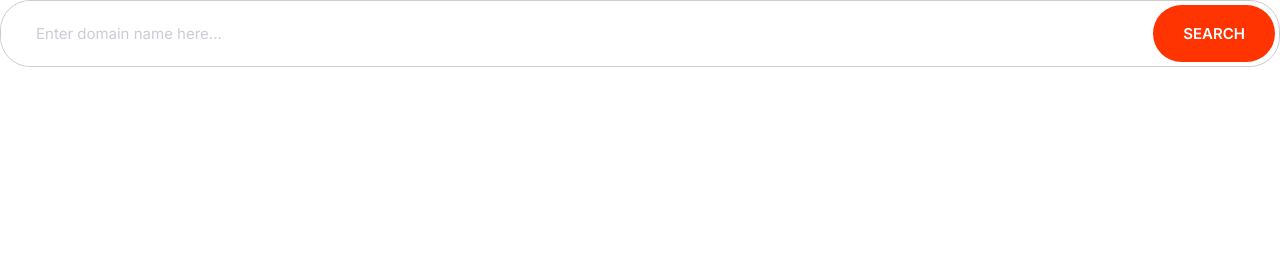
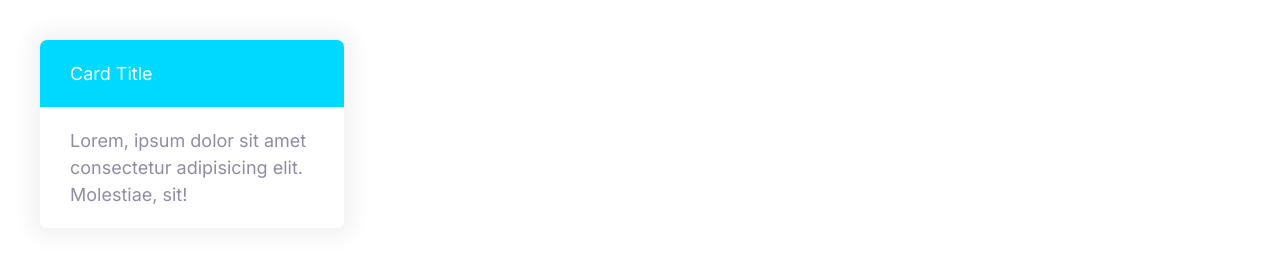
Before and after one commit to aminsajad/moshify, a plain HTML site: page index.html in a window 1280 px wide. Drawn offline with Linux system fonts and the light colour scheme.

Commit message:
Add carts.

```diff
--- a/css/styles.css
+++ b/css/styles.css
@@ -270,3 +270,25 @@ h1,h2,h3{
     font-size: 1.5rem;
   }
 }
+
+/* Cards */
+
+.card{
+  border-radius: 7px;
+  box-shadow: 0 0 20px 10px #f3f3f3;
+  overflow: hidden;
+}
+
+.card__header, .card__body{
+  padding: 2rem 3rem;
+}
+
+.card--primary .card__header{
+  background: var(--color-primary);
+  color: #fff;
+}
+
+.card--secondary .card__header{
+  background: var(--color-secondary);
+  color: #fff;
+}
--- a/index.html
+++ b/index.html
@@ -14,13 +14,14 @@
     <link rel="stylesheet" href="css/styles.css" />
   </head>
   <body>
-    <div class="input-group">
-      <input
-        type="text"
-        class="input"
-        placeholder="Enter domain name here..."
-      />
-      <button class="btn btn--accent">Search</button>
+    <div style="width: 30%; padding: 4rem">
+      <div class="card card--secondary">
+        <header class="card__header">Card Title</header>
+        <div class="card__body">
+          Lorem, ipsum dolor sit amet consectetur adipisicing elit. Molestiae,
+          sit!
+        </div>
+      </div>
     </div>
   </body>
 </html>
```
Also changed, not shown: components/cards.html (added, +11 -0 lines).
